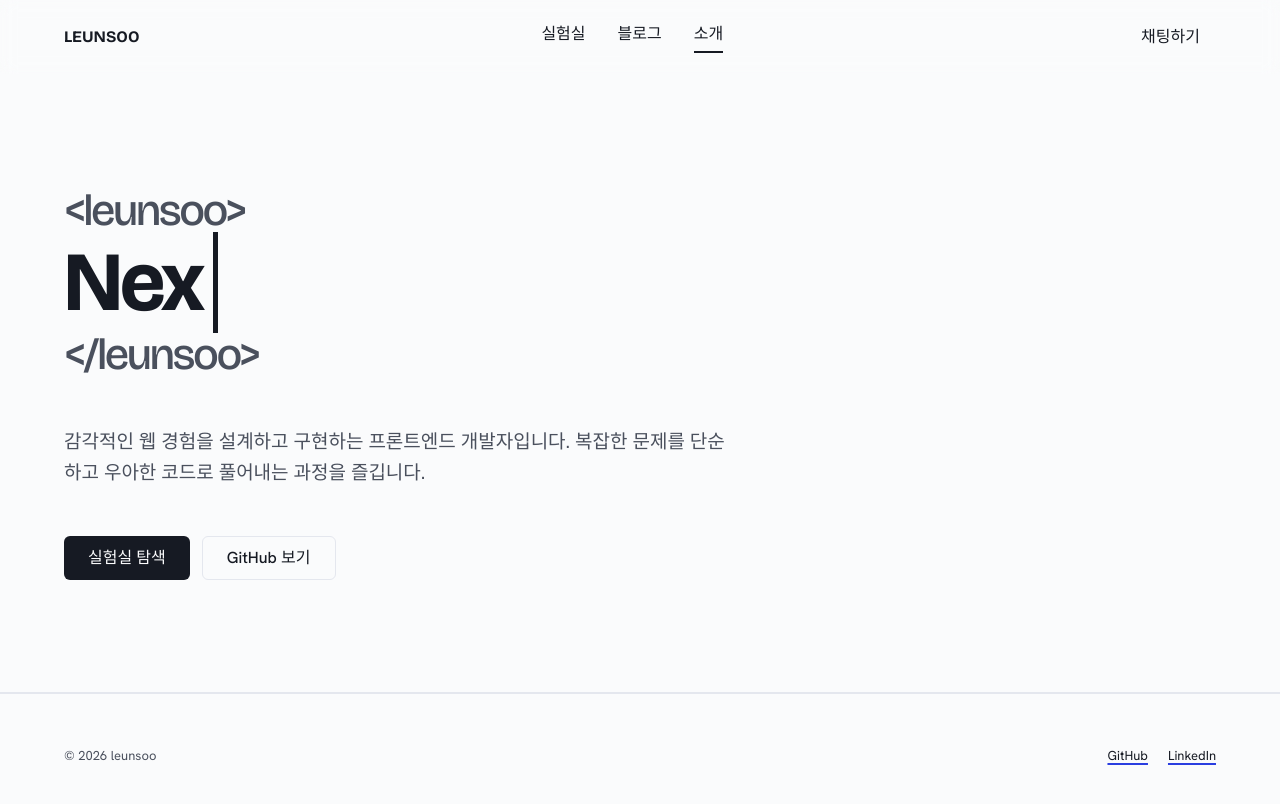
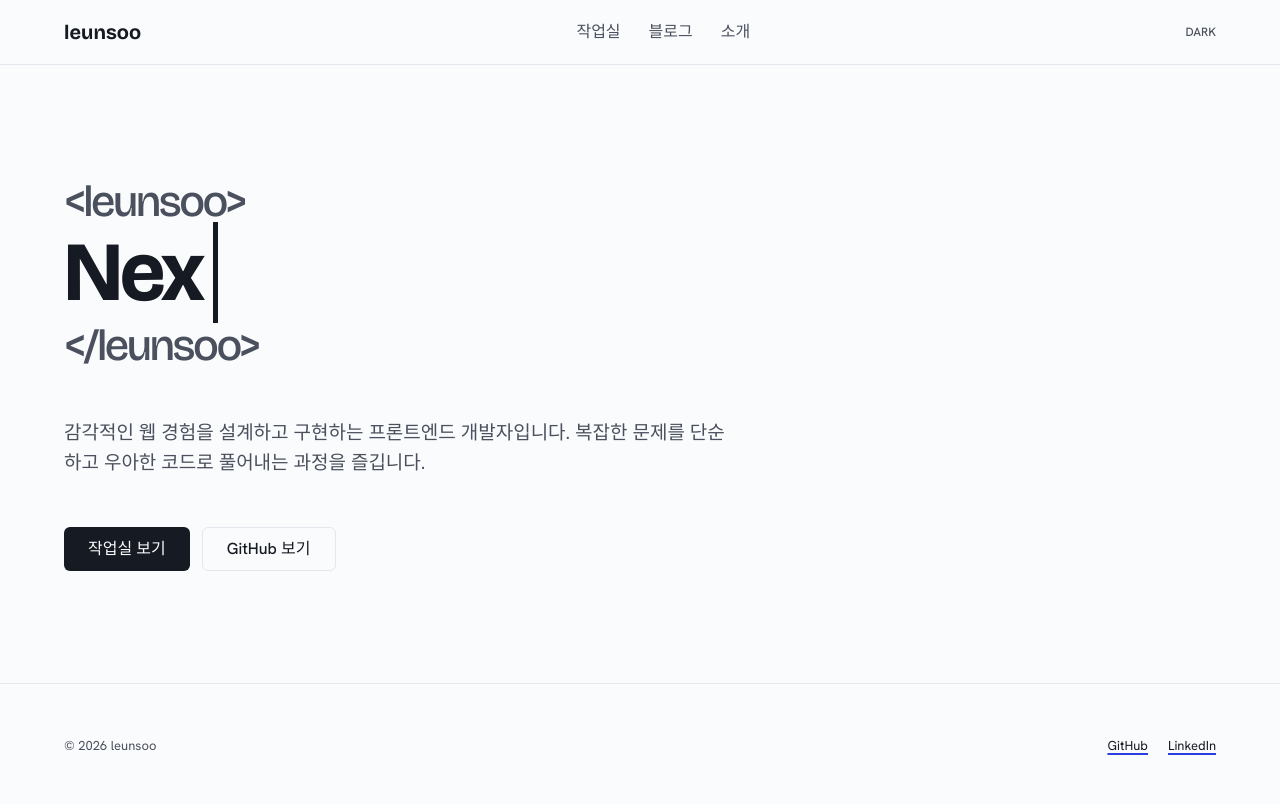
Before and after one commit to leunsoo/me, a Next.js app: page / in a window 1280 px wide. Shown: the top 804 px of the page. Built offline with nearby package versions, Linux system fonts and the light colour scheme.

Commit message:
feat: 작업실 탭 초기 코드 작성

```diff
--- /dev/null
+++ b/app/about/page.tsx
@@ -0,0 +1,20 @@
+import type { Metadata } from "next";
+import Container from "../components/ui/Container";
+
+export const metadata: Metadata = {
+  title: "소개",
+  description: "감각적인 웹 경험을 설계하고 구현하는 프론트엔드 개발자, leunsoo.",
+};
+
+export default function AboutPage() {
+  return (
+    <Container className="py-section">
+      <h1 className="font-display text-title font-semibold tracking-[-0.02em] text-fg">
+        소개
+      </h1>
+      <p className="mt-4 max-w-measure text-lede text-fg-soft">
+        감각적인 웹 경험을 설계하고 구현하는 프론트엔드 개발자입니다. 곧 채워집니다.
+      </p>
+    </Container>
+  );
+}
--- /dev/null
+++ b/app/blog/page.tsx
@@ -0,0 +1,20 @@
+import type { Metadata } from "next";
+import Container from "../components/ui/Container";
+
+export const metadata: Metadata = {
+  title: "블로그",
+  description: "공부한 내용과 개인적인 생각을 정리하는 곳.",
+};
+
+export default function BlogPage() {
+  return (
+    <Container className="py-section">
+      <h1 className="font-display text-title font-semibold tracking-[-0.02em] text-fg">
+        블로그
+      </h1>
+      <p className="mt-4 max-w-measure text-lede text-fg-soft">
+        공부한 내용과 개인적인 생각을 정리하는 곳. 곧 채워집니다.
+      </p>
+    </Container>
+  );
+}
--- a/app/components/Hero.tsx
+++ b/app/components/Hero.tsx
@@ -9,7 +9,7 @@ import Typewriter from "./Typewriter";
  */
 export default function Hero() {
   return (
-    <section className="border-b border-line py-section">
+    <section className="py-section">
       <Container>
         <h1 className="font-display text-display tracking-[-0.03em] text-fg">
           <span aria-hidden className="block text-title font-medium text-fg-soft">
@@ -30,8 +30,8 @@ export default function Hero() {
         </p>
 
         <div className="mt-block flex flex-col gap-3 sm:flex-row">
-          <Button href="#lab" variant="primary">
-            실험실 탐색
+          <Button href="/workshop" variant="primary">
+            작업실 보기
           </Button>
           <Button
             href="https://github.com"
--- a/app/components/TopNav.tsx
+++ b/app/components/TopNav.tsx
@@ -1,46 +1,50 @@
+"use client";
+
 import Link from "next/link";
+import { usePathname } from "next/navigation";
+import Container from "./ui/Container";
+import ThemeToggle from "./ui/ThemeToggle";
 
 const NAV_LINKS = [
-  { label: "실험실", href: "#lab" },
-  { label: "블로그", href: "#blog" },
-  { label: "소개", href: "#about", active: true },
+  { label: "작업실", href: "/workshop" },
+  { label: "블로그", href: "/blog" },
+  { label: "소개", href: "/about" },
 ];
 
 export default function TopNav() {
+  const pathname = usePathname();
+
   return (
-    <nav className="sticky top-0 z-50 w-full bg-surface-container-lowest/90 backdrop-blur">
-      <div className="mx-auto flex w-full max-w-page items-center justify-between px-gutter py-4">
-        <Link
-          href="/"
-          className="font-display text-headline-md font-bold text-ink-charcoal"
-        >
-          LEUNSOO
+    <header className="sticky top-0 z-50 border-b border-line bg-bg/85 backdrop-blur">
+      <Container className="flex h-16 items-center justify-between">
+        <Link href="/" className="font-display text-heading font-bold">
+          leunsoo
         </Link>
 
-        <div className="hidden gap-8 md:flex">
-          {NAV_LINKS.map(({ label, href, active }) => (
+        <nav className="hidden items-center gap-7 md:flex">
+          {NAV_LINKS.map(({ label, href }) => {
+            const active = pathname === href || pathname.startsWith(`${href}/`);
+            return (
               <Link
-              key={label}
+                key={href}
                 href={href}
                 aria-current={active ? "page" : undefined}
                 className={
-                active
-                  ? "border-b-2 border-ink-charcoal pb-1 text-body-md text-ink-charcoal"
-                  : "text-body-md text-ink-charcoal/70 transition-colors duration-200 hover:text-ink-charcoal"
+                  "text-body transition-colors " +
+                  (active
+                    ? // 현재 위치 = 강조색 밑줄 (시그니처)
+                      "text-fg underline decoration-accent decoration-2 underline-offset-[6px]"
+                    : "text-fg-soft hover:text-fg")
                 }
               >
                 {label}
               </Link>
-          ))}
-        </div>
+            );
+          })}
+        </nav>
 
-        <button
-          type="button"
-          className="rounded-full px-4 py-2 text-body-md text-ink-charcoal transition-colors duration-200 hover:bg-surface-variant"
-        >
-          채팅하기
-        </button>
-      </div>
-    </nav>
+        <ThemeToggle />
+      </Container>
+    </header>
   );
 }
--- a/app/layout.tsx
+++ b/app/layout.tsx
@@ -5,6 +5,8 @@ import {
   JetBrains_Mono,
 } from "next/font/google";
 import "./globals.css";
+import TopNav from "./components/TopNav";
+import Footer from "./components/Footer";
 
 const bricolage = Bricolage_Grotesque({
   variable: "--font-bricolage",
@@ -25,7 +27,10 @@ const jetbrainsMono = JetBrains_Mono({
 });
 
 export const metadata: Metadata = {
-  title: "leunsoo — Frontend Developer",
+  title: {
+    default: "leunsoo — Frontend Developer",
+    template: "%s — leunsoo",
+  },
   description:
     "감각적인 웹 경험을 설계하고 구현하는 프론트엔드 개발자, leunsoo의 포트폴리오.",
 };
@@ -42,7 +47,9 @@ export default function RootLayout({ children }: LayoutProps<"/">) {
     >
       <body className="flex min-h-full flex-col bg-bg font-sans text-body text-fg">
         <script dangerouslySetInnerHTML={{ __html: themeScript }} />
-        {children}
+        <TopNav />
+        <main className="flex-1">{children}</main>
+        <Footer />
       </body>
     </html>
   );
--- /dev/null
+++ b/app/lib/date.ts
@@ -0,0 +1,5 @@
+/** "2026-09-01" → "2026.09.01" (타임존 이슈 없이 순수 문자열 변환) */
+export function formatDate(iso: string): string {
+  const [y, m, d] = iso.split("-");
+  return `${y}.${m}.${d}`;
+}
--- a/app/page.tsx
+++ b/app/page.tsx
@@ -1,15 +1,5 @@
-import TopNav from "./components/TopNav";
 import Hero from "./components/Hero";
-import Footer from "./components/Footer";
 
 export default function Home() {
-  return (
-    <>
-      <TopNav />
-      <main className="flex-1">
-        <Hero />
-      </main>
-      <Footer />
-    </>
-  );
+  return <Hero />;
 }
--- /dev/null
+++ b/app/workshop/[slug]/page.tsx
@@ -0,0 +1,56 @@
+import type { Metadata } from "next";
+import type { ComponentType } from "react";
+import Link from "next/link";
+import { notFound } from "next/navigation";
+import Container from "../../components/ui/Container";
+import { formatDate } from "../../lib/date";
+import { getEntry, WORKSHOP_ENTRIES } from "../entries";
+import DesignSystem from "../_content/design-system";
+
+// slug → 본문 컴포넌트. 항목 추가 시 여기에 한 줄.
+const CONTENT: Record<string, ComponentType> = {
+  "design-system": DesignSystem,
+};
+
+type Props = { params: Promise<{ slug: string }> };
+
+export function generateStaticParams() {
+  return WORKSHOP_ENTRIES.map((e) => ({ slug: e.slug }));
+}
+
+export async function generateMetadata({ params }: Props): Promise<Metadata> {
+  const { slug } = await params;
+  const entry = getEntry(slug);
+  if (!entry) return {};
+  return { title: entry.title, description: entry.summary };
+}
+
+export default async function WorkshopEntryPage({ params }: Props) {
+  const { slug } = await params;
+  const entry = getEntry(slug);
+  const Content = CONTENT[slug];
+  if (!entry || !Content) notFound();
+
+  return (
+    <Container className="py-section">
+      <Link href="/workshop" className="link text-caption text-fg-soft">
+        ← 작업실
+      </Link>
+
+      <h1 className="mt-6 font-display text-title font-semibold tracking-[-0.02em] text-fg">
+        {entry.title}
+      </h1>
+      <time
+        dateTime={entry.date}
+        className="mt-3 block text-caption text-fg-soft"
+      >
+        {formatDate(entry.date)}
+      </time>
+      <p className="mt-6 max-w-measure text-lede text-fg-soft">{entry.summary}</p>
+
+      <div className="mt-block">
+        <Content />
+      </div>
+    </Container>
+  );
+}
--- a/app/styleguide/page.tsx
+++ b/app/workshop/_content/design-system.tsx
@@ -1,18 +1,9 @@
-import type { Metadata } from "next";
 import type { ReactNode } from "react";
-import Container from "../components/ui/Container";
-import Button from "../components/ui/Button";
-import ThemeToggle from "../components/ui/ThemeToggle";
+import Button from "../../components/ui/Button";
 
-export const metadata: Metadata = {
-  title: "Styleguide",
-  robots: { index: false, follow: false },
-};
-
-// 이 페이지에 늘어놓은 것이 곧 디자인 시스템의 "계약서".
-// 새 토큰·컴포넌트는 여기에 등록해야 유지된다.
-// Tailwind 는 소스에서 "리터럴" 클래스 문자열만 스캔하므로
-// 아래 클래스들은 절대 문자열 보간(`bg-${x}`)으로 만들지 않는다.
+// "디자인 시스템" 작업실 항목의 본문.
+// 설명(.prose) + 살아있는 레퍼런스(색·타입·버튼·링크·간격).
+// Tailwind 는 리터럴 클래스 문자열만 스캔하므로 아래 클래스는 절대 보간하지 않는다.
 
 function Section({ title, children }: { title: string; children: ReactNode }) {
   return (
@@ -74,15 +65,49 @@ const SPACES: { cls: string; name: string }[] = [
   { cls: "w-[var(--spacing-section)]", name: "section" },
 ];
 
-export default function StyleguidePage() {
+export default function DesignSystem() {
   return (
-    <Container className="py-block">
-      <header className="flex items-baseline justify-between border-b border-line pb-6">
-        <h1 className="font-display text-title font-semibold tracking-[-0.02em]">
-          Styleguide
-        </h1>
-        <ThemeToggle />
-      </header>
+    <>
+      <div className="prose">
+        <p>
+          이 사이트의 색·타이포·간격은 컴포넌트에 값을 직접 박지 않고{" "}
+          <strong>토큰</strong>으로 관리한다. 값 하나가 한 곳에만 존재하고,
+          컴포넌트는 <strong>배경</strong>·<strong>강조</strong> 같은 역할만
+          참조한다. 연결표만 바꾸면 전체가 따라온다.
+        </p>
+
+        <h2>3계층</h2>
+        <ul>
+          <li>
+            <strong>원시 (primitive)</strong> — 의미 없는 원시 값. <code>--gray-950</code>,{" "}
+            <code>--blue-500</code>. 거의 안 바뀐다.
+          </li>
+          <li>
+            <strong>의미 (semantic)</strong> — 역할. <code>--color-bg</code>,{" "}
+            <code>--color-accent</code>. primitive 를 참조하고, 라이트/다크가 여기서 갈린다.
+          </li>
+          <li>
+            <strong>@theme</strong> — 의미 토큰을 Tailwind 유틸(<code>bg-bg</code>,{" "}
+            <code>text-fg</code>)로 노출한다.
+          </li>
+        </ul>
+
+        <h2>다크모드</h2>
+        <p>
+          <code>semantic.css</code> 에서{" "}
+          <code>--color-bg: light-dark(var(--gray-50), var(--gray-950))</code> 한 줄.{" "}
+          <code>color-scheme</code> 기준으로 자동 전환되고, <code>{"<html data-theme>"}</code>{" "}
+          로 강제할 수 있다.
+        </p>
+
+        <h2>시그니처 규칙</h2>
+        <p>
+          강조색(파랑)은 오직 밑줄로만 쓴다 — 본문{" "}
+          <a href="#link">링크</a>, 현재 메뉴, 포커스 링. 버튼 채우기나 아이콘엔 쓰지 않는다.
+        </p>
+
+        <p>아래는 살아있는 레퍼런스다.</p>
+      </div>
 
       <Section title="Color / 역할 토큰">
         <div className="grid grid-cols-2 gap-4 sm:grid-cols-3 lg:grid-cols-5">
@@ -129,9 +154,9 @@ export default function StyleguidePage() {
       </Section>
 
       <Section title="Link / 시그니처 규칙">
-        <p className="max-w-measure text-body text-fg">
+        <p id="link" className="max-w-measure text-body text-fg">
           본문 안의{" "}
-          <a href="#" className="link">
+          <a href="#link" className="link">
             텍스트 링크
           </a>
           는 강조색 밑줄을 두른다. 버튼·아이콘에는 강조색을 쓰지 않는다. 포커스
@@ -151,6 +176,6 @@ export default function StyleguidePage() {
           ))}
         </div>
       </Section>
-    </Container>
+    </>
   );
 }
--- /dev/null
+++ b/app/workshop/entries.ts
@@ -0,0 +1,30 @@
+export type WorkshopEntry = {
+  slug: string;
+  title: string;
+  summary: string;
+  /** ISO date, "YYYY-MM-DD" */
+  date: string;
+};
+
+/**
+ * 작업실 항목 매니페스트 — 메타데이터만.
+ * 실제 본문은 app/workshop/_content/<slug>.tsx 에 있음. (나중에 MDX 로 이동 가능)
+ */
+export const WORKSHOP_ENTRIES: WorkshopEntry[] = [
+  {
+    slug: "design-system",
+    title: "디자인 시스템",
+    summary:
+      "원시 값 → 역할 토큰 → Tailwind 유틸 3계층. light-dark() 로 다크모드, 강조색은 밑줄로만.",
+    date: "2026-09-01",
+  },
+];
+
+export function getEntry(slug: string): WorkshopEntry | undefined {
+  return WORKSHOP_ENTRIES.find((e) => e.slug === slug);
+}
+
+/** 최신순 */
+export function sortedEntries(): WorkshopEntry[] {
+  return [...WORKSHOP_ENTRIES].sort((a, b) => b.date.localeCompare(a.date));
+}
--- /dev/null
+++ b/app/workshop/page.tsx
@@ -0,0 +1,49 @@
+import type { Metadata } from "next";
+import Link from "next/link";
+import Container from "../components/ui/Container";
+import { formatDate } from "../lib/date";
+import { sortedEntries } from "./entries";
+
+export const metadata: Metadata = {
+  title: "작업실",
+  description: "재미로 구현한 기능들 — 만든 것 하나하나와 그 설명.",
+};
+
+export default function WorkshopPage() {
+  const entries = sortedEntries();
+
+  return (
+    <Container className="py-section">
+      <h1 className="font-display text-title font-semibold tracking-[-0.02em] text-fg">
+        작업실
+      </h1>
+      <p className="mt-4 max-w-measure text-lede text-fg-soft">
+        재미로 구현한 기능들. 하나씩, 만든 것과 그 설명.
+      </p>
+
+      <ul className="mt-block border-t border-line">
+        {entries.map((entry) => (
+          <li key={entry.slug} className="border-b border-line">
+            <Link
+              href={`/workshop/${entry.slug}`}
+              className="group flex flex-col gap-1 py-6"
+            >
+              <div className="flex items-baseline justify-between gap-4">
+                <span className="text-heading font-semibold text-fg underline decoration-transparent decoration-2 underline-offset-4 transition-colors group-hover:decoration-accent">
+                  {entry.title}
+                </span>
+                <time
+                  dateTime={entry.date}
+                  className="shrink-0 text-caption text-fg-soft"
+                >
+                  {formatDate(entry.date)}
+                </time>
+              </div>
+              <span className="text-body text-fg-soft">{entry.summary}</span>
+            </Link>
+          </li>
+        ))}
+      </ul>
+    </Container>
+  );
+}
```
Also changed, not shown: app/globals.css (+44 -0 lines). Lines whose indentation alone changed are shown as unchanged.
